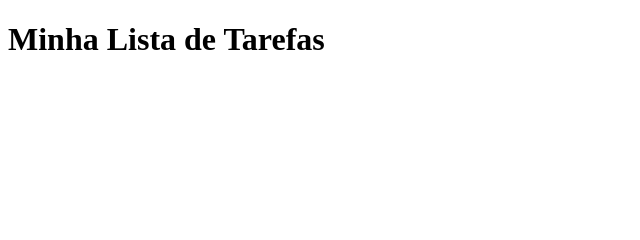
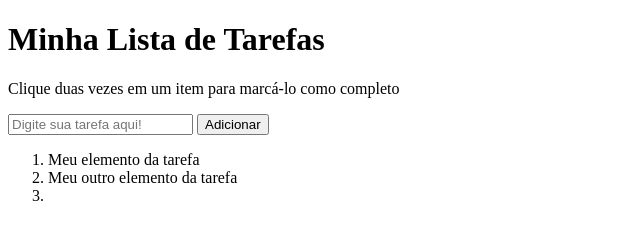
Before and after one commit to Gildeir/Project-todo-list-project-fundamentals, a website: page index.html in a window 1280 px wide. Shown: the whole page, without its empty margins (0-640 px from the left). Drawn offline with Linux system fonts and the light colour scheme.

Commit message:
Adicionando ID's e classes para as tags

```diff
--- a/index.html
+++ b/index.html
@@ -9,9 +9,26 @@
 </head>
 <header>
     <h1>Minha Lista de Tarefas</h1>
-    <p id = "funcionamento"></p>
+    <p id = "funcionamento">Clique duas vezes em um item para marcá-lo como completo</p>
+    <div class="add-element" >
+        <input type="text" placeholder="Digite sua tarefa aqui!" id="texto-tarefa">
+        <button type="submit" id="criar-tarefa">Adicionar</button>
+    </div>
+</header>
 
-</header>
+ <div class="elements-list">
+
+    <ol id="lista-tarefas">
+        <li >Meu elemento da tarefa</li>
+        <li >Meu outro elemento da tarefa</li>
+        <li ></li>
+    </ol>
+
+ </div>
+
+
+
+
 <body>
  <script src="script.js"></script>
 </body>
--- a/script.js
+++ b/script.js
@@ -0,0 +1,8 @@
+const input = document.getElementById('texto-tarefa');
+const criarTarefa = document.getElementById('criar-tarefa')
+const listaTarefas = document.getElementById('lista-tarefas')
+
+    criarTarefa.addEventListener('click', function (){
+    document.getElementById('texto-tarefa').value
+
+    });
```
